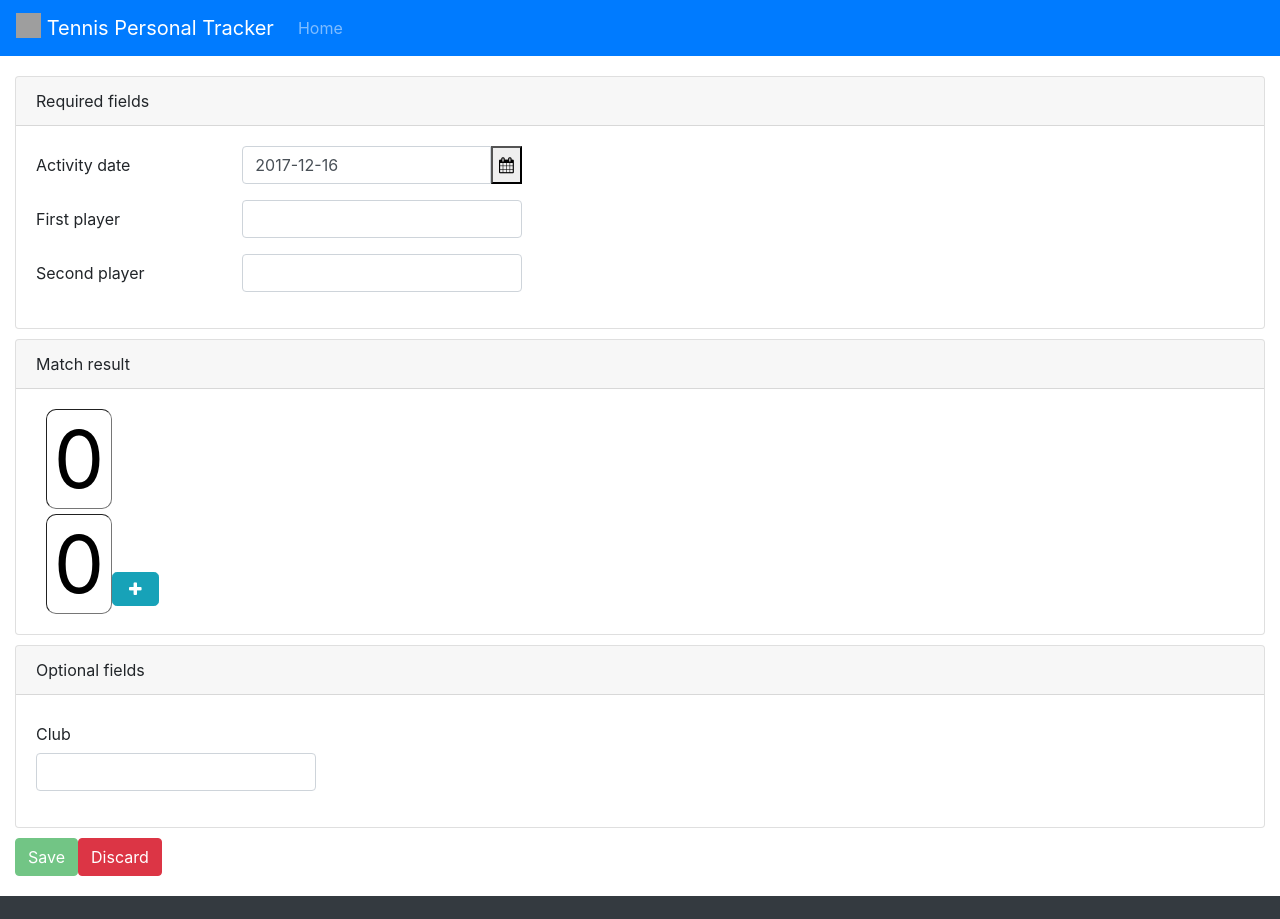
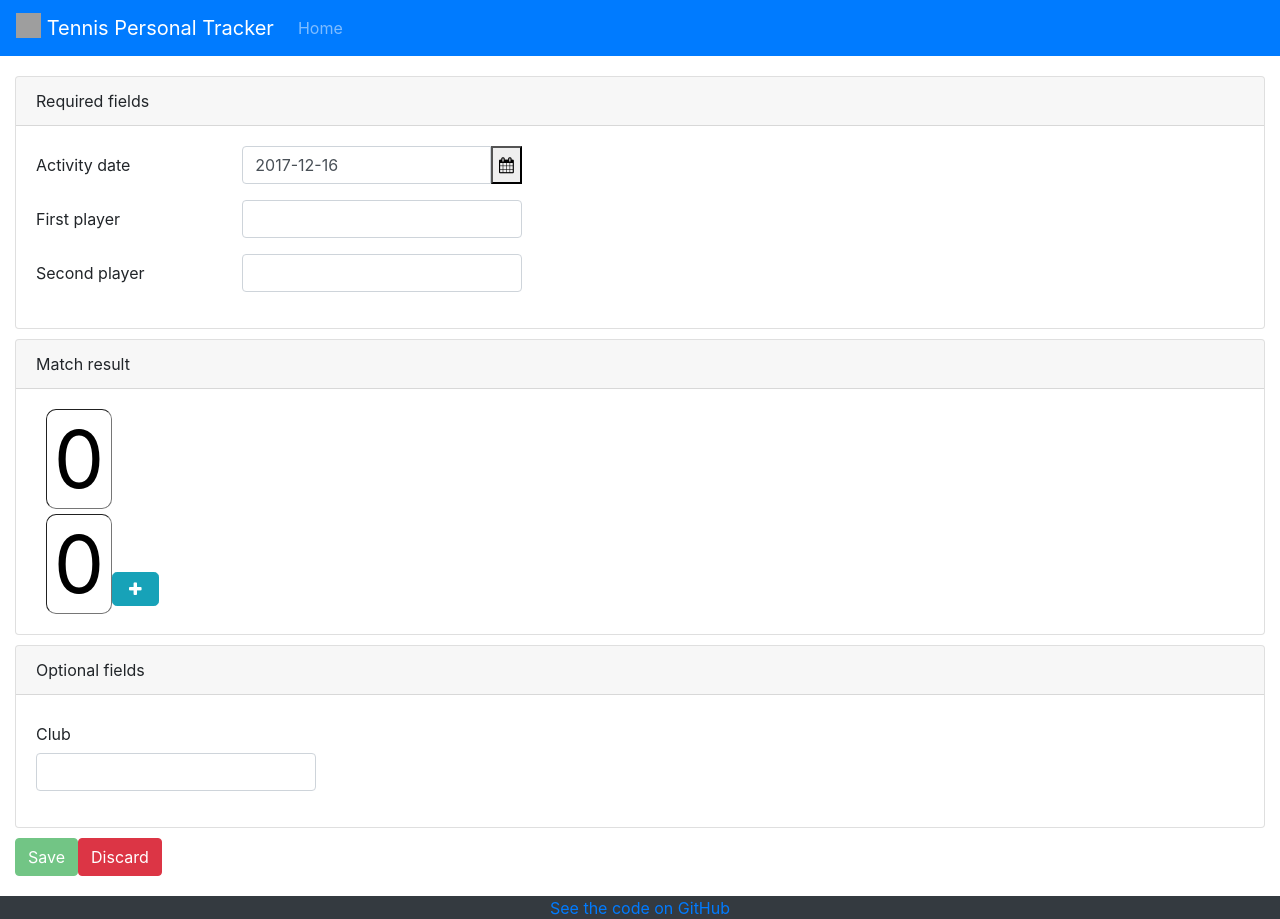
Before and after one commit to martinodutto/tennis-personal-tracker, an Angular app in the folder src/main/apache/: page /tennis-personal-tracker/static/new in a window 1280 px wide. Shown: the top 919 px of the page. Built offline with nearby package versions, Linux system fonts and the light colour scheme; no server answers; grey boxes are pictures that could not be loaded.

Commit message:
Workarounds for having a sticky footer.

```diff
--- a/src/main/apache/src/app/app.component.css
+++ b/src/main/apache/src/app/app.component.css
@@ -1,3 +1,9 @@
-#footer-row {
-  padding: 20px 0 20px 0;
+/* workarounds for a sticky footer */
+.content {
+  min-height: 100%;
+  margin: 0 auto -50px;
 }
+
+.footer, .push {
+  height: 50px;
+}
--- a/src/main/apache/src/app/app.component.html
+++ b/src/main/apache/src/app/app.component.html
@@ -1,4 +1,4 @@
-<div>
+<div class="content">
   <header>
     <nav class="navbar navbar-expand-sm bg-primary navbar-dark">
       <a class="navbar-brand" href="#">
@@ -24,14 +24,19 @@
   <!-- this tag will be replaced by the router with the "components" of the currently needed view -->
   <router-outlet></router-outlet>
 
-  <footer class="container-fluid bg-dark">
-    <div class="row" id="footer-row">
-      <div class="container text-center">
+  <div class="push"></div>
+</div>
+
+<footer class="container-fluid bg-dark footer">
+  <div class="row" id="footer-row">
+    <div class="container text-center">
       <span class="text-white">
         <a href="https://github.com/martinodutto/tennis-personal-tracker">See the code on GitHub</a>
-        <div>Icons made by <a href="https://www.flaticon.com/authors/those-icons" title="Those Icons">Those Icons</a> from <a href="https://www.flaticon.com/" title="Flaticon">www.flaticon.com</a> is licensed by <a href="http://creativecommons.org/licenses/by/3.0/" title="Creative Commons BY 3.0" target="_blank">CC 3.0 BY</a></div>
+        <div>Icons made by <a href="https://www.flaticon.com/authors/those-icons" title="Those Icons">Those Icons</a> from <a
+          href="https://www.flaticon.com/" title="Flaticon">www.flaticon.com</a> is licensed by <a
+          href="http://creativecommons.org/licenses/by/3.0/" title="Creative Commons BY 3.0"
+          target="_blank">CC 3.0 BY</a></div>
       </span>
-      </div>
     </div>
-  </footer>
-</div>
+  </div>
+</footer>
--- a/src/main/apache/src/app/page-not-found/page-not-found.component.html
+++ b/src/main/apache/src/app/page-not-found/page-not-found.component.html
@@ -1,4 +1,4 @@
-<div>
+<div class="container-fluid tpt-page-content">
   <i class="fa fa-frown-o" aria-hidden="true"></i>
   <p class="page-not-found-text">
     The page you requested was not found.
--- a/src/main/apache/src/styles.css
+++ b/src/main/apache/src/styles.css
@@ -1,6 +1,11 @@
 /* You can add global styles to this file, and also import other style files */
 @import "~bootstrap/dist/css/bootstrap.min.css";
 @import "~font-awesome/css/font-awesome.min.css";
+
+html, body {
+  height: 100%;
+  margin: 0;
+}
 
 .tpt-page-content {
   margin: 20px 0 20px 0;
```
